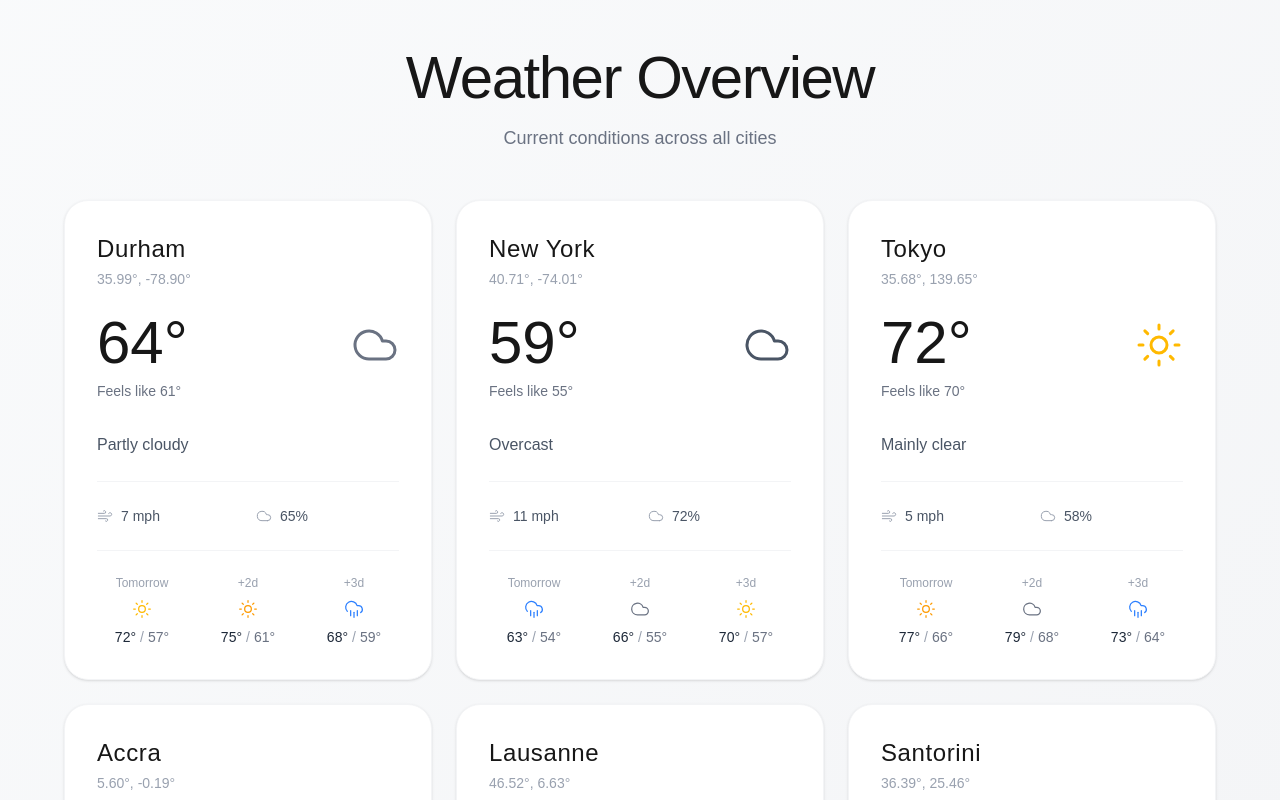
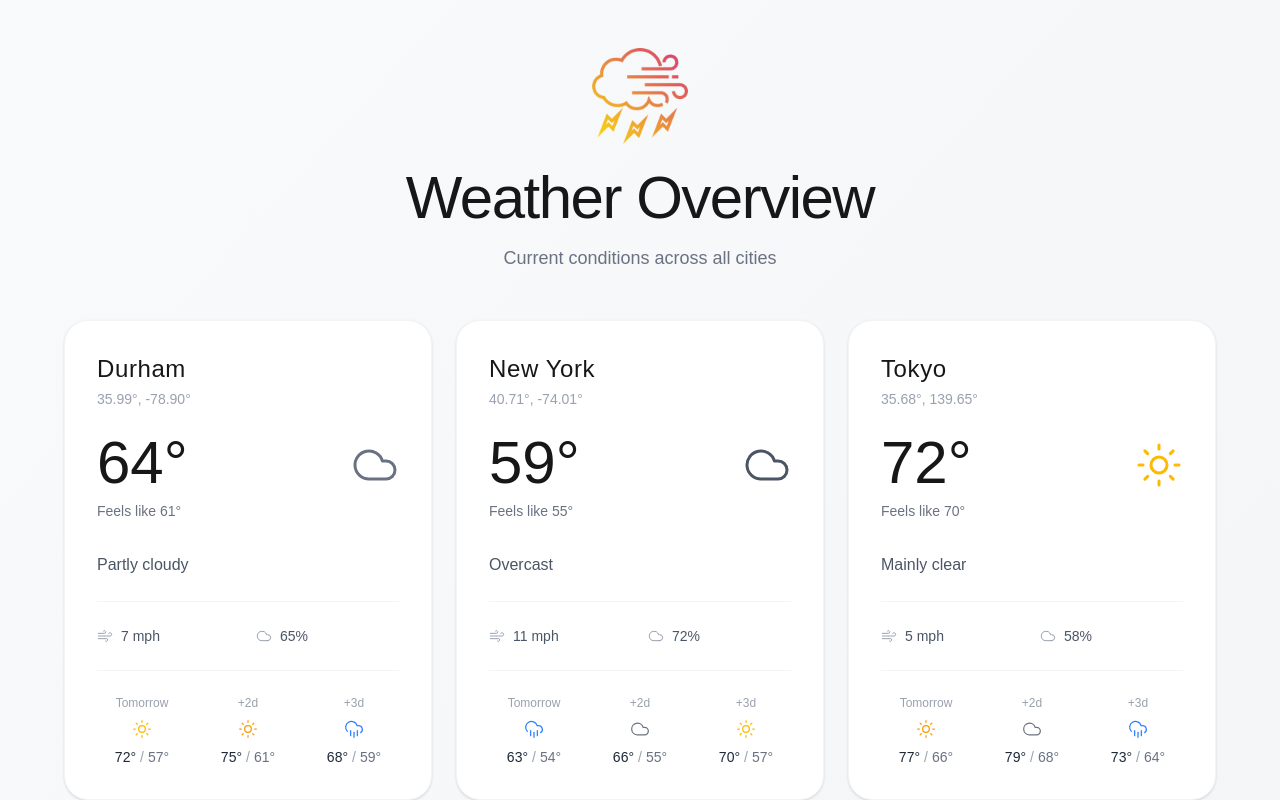
Before and after one commit to theorignalmapdcodex/mapd-weather-app_class3, a Next.js app: page /weather/all-cities in a window 1280 px wide. Shown: the top 800 px of the page. Built offline with nearby package versions, Linux system fonts and the light colour scheme.

Commit message:
#10-Made final updates to pages specifically weather app logo icon on the all cities page

```diff
--- a/src/app/weather/[location]/page.tsx
+++ b/src/app/weather/[location]/page.tsx
@@ -198,7 +198,7 @@ export default async function WeatherDetailPage({ params }: PageProps) {
           {/* NEW: View All Cities button with icon */}
           <Button
             href="/weather/all-cities"
-            variant="ghost"
+            variant="default"
             className="font-light px-8 py-4"
             icon={<MapPin size={18} strokeWidth={2} />}
             iconPosition="left"
--- a/src/app/weather/all-cities/page.tsx
+++ b/src/app/weather/all-cities/page.tsx
@@ -1,3 +1,4 @@
+/* eslint-disable @next/next/no-img-element */
 import { CITIES } from "@/data/cities";
 import { getDummyWeatherData } from "@/data/weather-data";
 import Link from "next/link";
@@ -26,6 +27,16 @@ export default function AllCitiesPage() {
       <div className="max-w-6xl mx-auto">
         {/* NEW: Page Header Section */}
         <div className="mb-12 text-center">
+
+          {/* NEW: Logo image above title */}
+          <div className="flex justify-center mb-6">
+            <img
+              src="/city-images/weather-app_logo.png"
+              alt="Weather App Logo"
+              className="w-20 h-20 md:w-24 md:h-24"
+            />
+          </div>
+
           <h1 className="text-5xl md:text-6xl font-light mb-4 tracking-tight">
             Weather Overview
           </h1>
```
